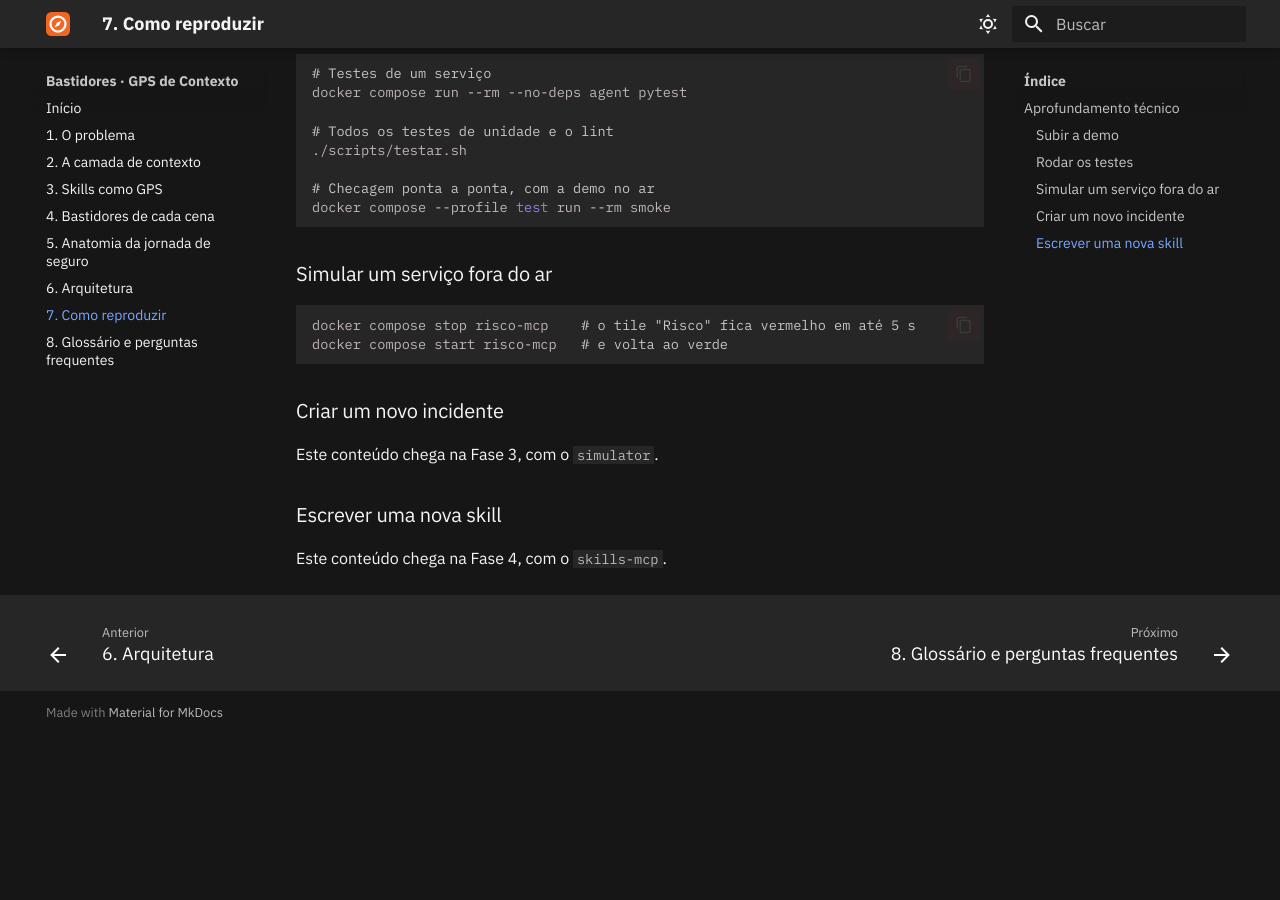
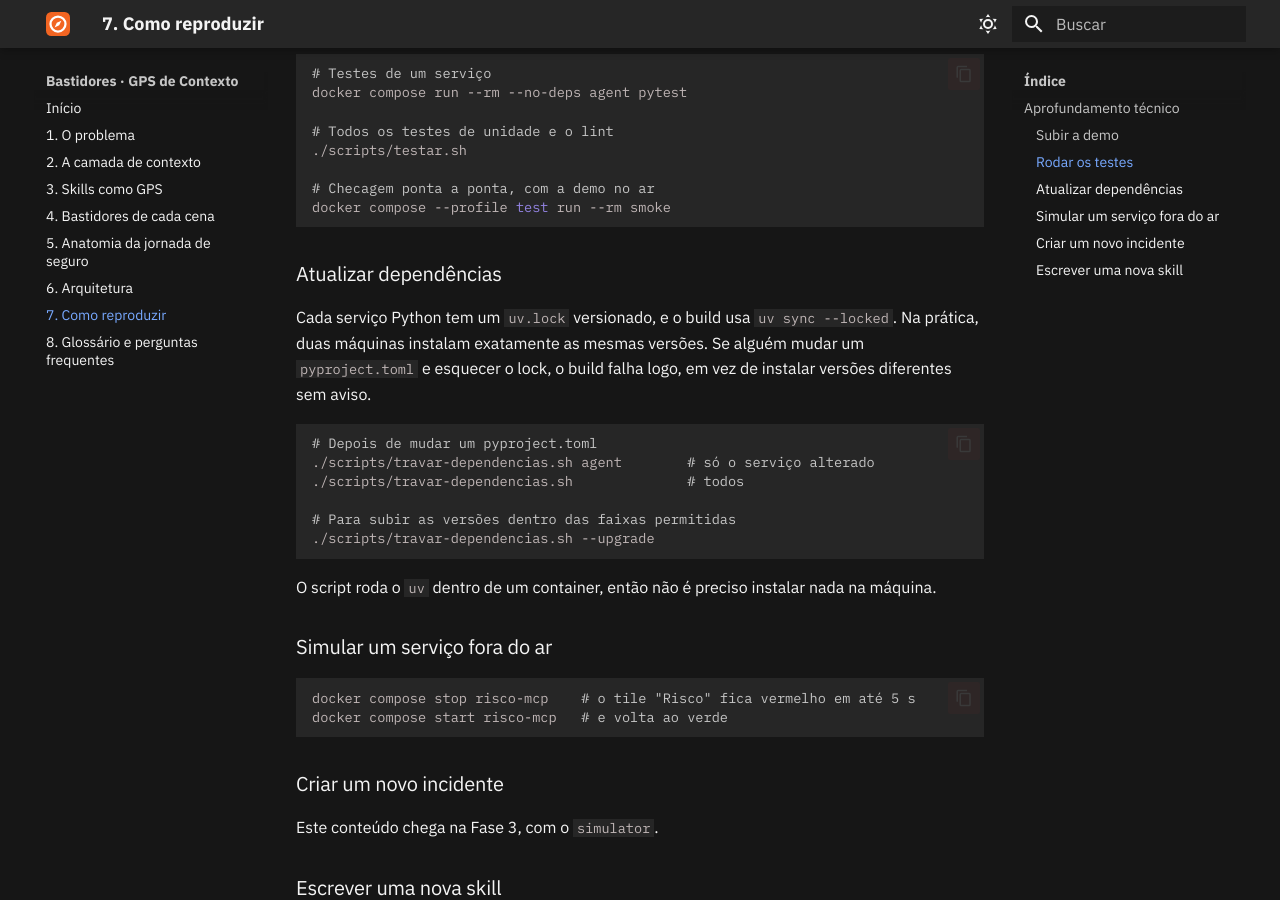
Before and after one commit to rcsousa/agent-gps-demo, an MkDocs documentation site: the page built from services/docs/conteudo/07-como-reproduzir.md, in a window 1280 px wide and 900 px high, scrolled down 779 px. Built offline with MkDocs 1.6.1 and Material for MkDocs 9.7.7, drawn with Linux system fonts in a browser that asks for light colours; plug-ins that fetch from the network failed and are left out; before the commit the page ends 1515 px from its top, so only the background shows below that.

Commit message:
deps: uv.lock por serviço e build com --locked
Co-Authored-By: Claude Opus 5.5 <noreply@anthropic.com>

````diff
--- a/services/docs/conteudo/07-como-reproduzir.md
+++ b/services/docs/conteudo/07-como-reproduzir.md
@@ -34,6 +34,21 @@ docker compose run --rm --no-deps agent pytest
 docker compose --profile test run --rm smoke
 ```
 
+### Atualizar dependências
+
+Cada serviço Python tem um `uv.lock` versionado, e o build usa `uv sync --locked`. Na prática, duas máquinas instalam exatamente as mesmas versões. Se alguém mudar um `pyproject.toml` e esquecer o lock, o build falha logo, em vez de instalar versões diferentes sem aviso.
+
+```bash
+# Depois de mudar um pyproject.toml
+./scripts/travar-dependencias.sh agent        # só o serviço alterado
+./scripts/travar-dependencias.sh              # todos
+
+# Para subir as versões dentro das faixas permitidas
+./scripts/travar-dependencias.sh --upgrade
+```
+
+O script roda o `uv` dentro de um container, então não é preciso instalar nada na máquina.
+
 ### Simular um serviço fora do ar
 
 ```bash
````
Also changed, not shown: README.md, 15 other files.
